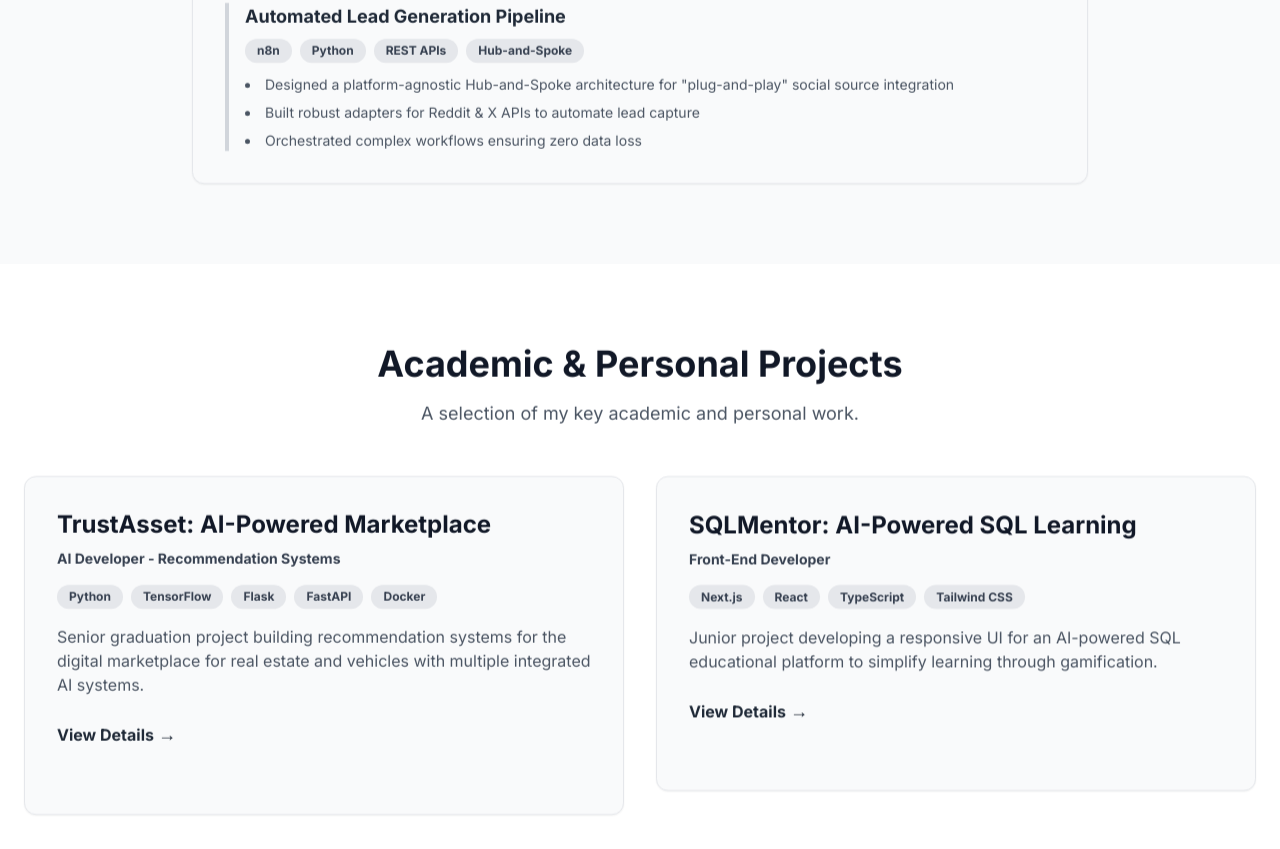
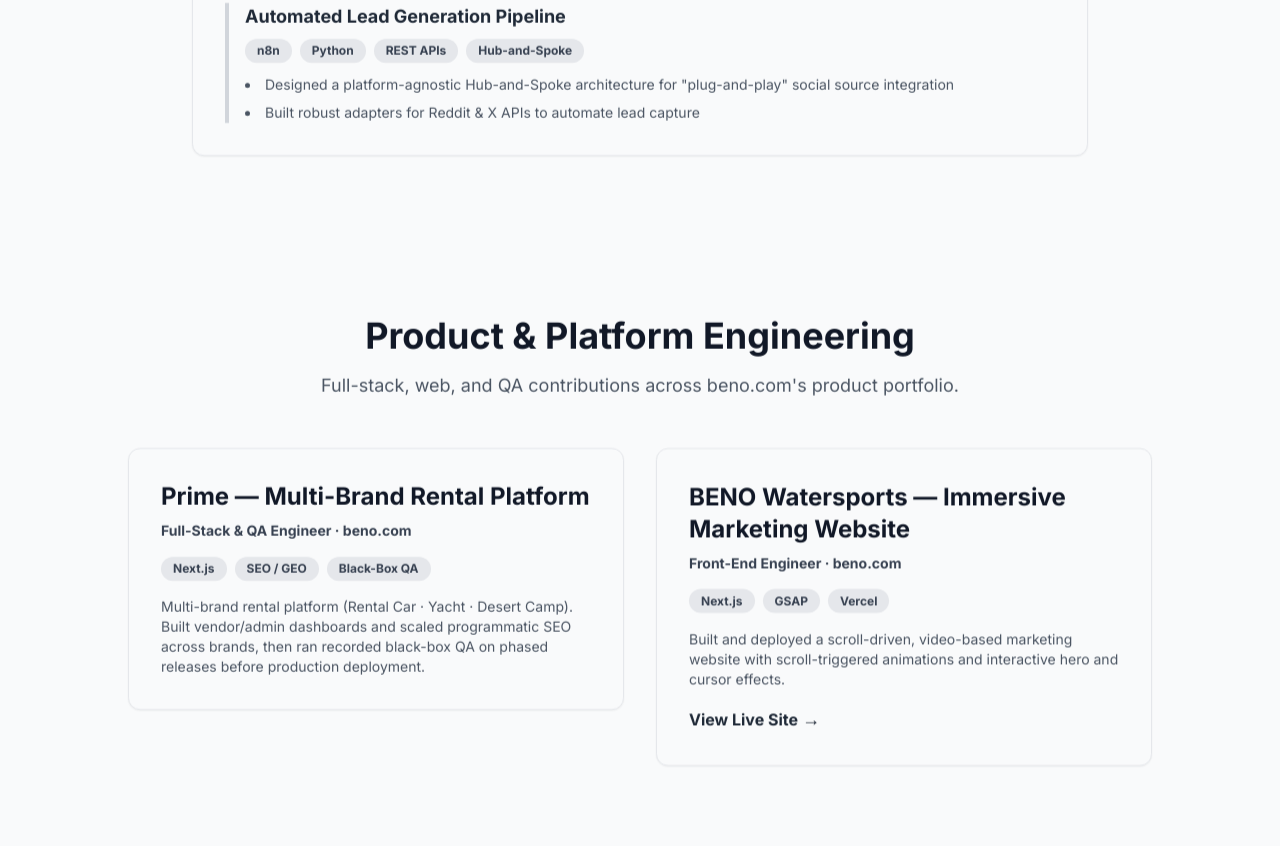
Before and after one commit to Zaed25/cv, a plain HTML site: page index.html in a window 1280 px wide. Shown: the part 1600-2449 px from the top of the page. Drawn offline with nearby package versions, Linux system fonts and the light colour scheme.

Commit message:
Add Product & Platform Engineering section to index.html
Added a new section for Product & Platform Engineering with details about projects and roles.

```diff
--- a/index.html
+++ b/index.html
@@ -693,6 +693,7 @@
             <a href="#hero" class="text-xl font-bold tracking-tight text-gray-900">Muhammad Zaid Al Nahhas</a>
             <nav class="hidden md:flex space-x-8 text-sm font-medium text-gray-600">
                 <a href="#experience" class="hover:text-gray-900 transition-colors">Experience</a>
+                <a href="#platform" class="hover:text-gray-900 transition-colors">Platform</a>
                 <a href="#projects" class="hover:text-gray-900 transition-colors">Projects</a>
                 <a href="#skills" class="hover:text-gray-900 transition-colors">Skills</a>
                 <a href="#education" class="hover:text-gray-900 transition-colors">Education</a>
@@ -708,6 +709,7 @@
         </div>
         <div id="mobile-menu" class="hidden md:hidden bg-white border-t border-gray-200">
             <a href="#experience" class="block py-3 px-6 text-sm hover:bg-gray-50">Experience</a>
+            <a href="#platform" class="block py-3 px-6 text-sm hover:bg-gray-50">Platform</a>
             <a href="#projects" class="block py-3 px-6 text-sm hover:bg-gray-50">Projects</a>
             <a href="#skills" class="block py-3 px-6 text-sm hover:bg-gray-50">Skills</a>
             <a href="#education" class="block py-3 px-6 text-sm hover:bg-gray-50">Education</a>
@@ -829,9 +831,59 @@
                                     <li>Designed a platform-agnostic Hub-and-Spoke architecture for "plug-and-play"
                                         social source integration</li>
                                     <li>Built robust adapters for Reddit & X APIs to automate lead capture</li>
-                                    <li>Orchestrated complex workflows ensuring zero data loss</li>
                                 </ul>
                             </div>
+                        </div>
+                    </div>
+                </div>
+            </div>
+        </section>
+
+        <!-- Product & Platform Engineering Section -->
+        <section id="platform" class="py-20 bg-gray-50 relative z-10">
+            <div class="container mx-auto px-6">
+                <div class="text-center mb-12 reveal-on-scroll">
+                    <h2 class="text-3xl md:text-4xl font-bold text-gray-900">
+                        Product & Platform Engineering
+                    </h2>
+                    <p class="mt-4 text-lg text-gray-600">
+                        Full-stack, web, and QA contributions across beno.com's product portfolio.
+                    </p>
+                </div>
+                <div class="grid grid-cols-1 md:grid-cols-2 gap-8 max-w-5xl mx-auto md:items-start">
+                    <!-- Prime -->
+                    <div class="card rounded-xl p-8 shadow-sm reveal-on-scroll">
+                        <h3 class="text-2xl font-bold text-gray-900">Prime — Multi-Brand Rental Platform</h3>
+                        <p class="mt-2 text-sm font-semibold text-gray-700">Full-Stack & QA Engineer · beno.com</p>
+                        <div class="mt-4 flex flex-wrap gap-2">
+                            <span class="tag text-xs font-semibold px-3 py-1 rounded-full">Next.js</span>
+                            <span class="tag text-xs font-semibold px-3 py-1 rounded-full">SEO / GEO</span>
+                            <span class="tag text-xs font-semibold px-3 py-1 rounded-full">Black-Box QA</span>
+                        </div>
+                        <p class="mt-4 text-gray-600 text-sm">
+                            Multi-brand rental platform (Rental Car · Yacht · Desert Camp). Built vendor/admin dashboards
+                            and scaled programmatic SEO across brands, then ran recorded black-box QA on phased releases
+                            before production deployment.
+                        </p>
+                    </div>
+                    <!-- BENO Watersports -->
+                    <div class="card rounded-xl p-8 shadow-sm reveal-on-scroll" style="transition-delay: 150ms">
+                        <h3 class="text-2xl font-bold text-gray-900">BENO Watersports — Immersive Marketing Website</h3>
+                        <p class="mt-2 text-sm font-semibold text-gray-700">Front-End Engineer · beno.com</p>
+                        <div class="mt-4 flex flex-wrap gap-2">
+                            <span class="tag text-xs font-semibold px-3 py-1 rounded-full">Next.js</span>
+                            <span class="tag text-xs font-semibold px-3 py-1 rounded-full">GSAP</span>
+                            <span class="tag text-xs font-semibold px-3 py-1 rounded-full">Vercel</span>
+                        </div>
+                        <p class="mt-4 text-gray-600 text-sm">
+                            Built and deployed a scroll-driven, video-based marketing website with scroll-triggered
+                            animations and interactive hero and cursor effects.
+                        </p>
+                        <div class="mt-4">
+                            <a href="https://beno-watersports.vercel.app/" target="_blank"
+                                class="font-semibold text-gray-800 hover:underline inline-flex items-center gap-1">
+                                View Live Site <span class="text-lg">&rarr;</span>
+                            </a>
                         </div>
                     </div>
                 </div>
@@ -1273,7 +1325,12 @@
                             <span
                                 class="bg-gray-200 text-gray-800 text-sm font-medium px-4 py-2 rounded-lg tag">LLMs</span>
                             <span
+                                class="bg-gray-200 text-gray-800 text-sm font-medium px-4 py-2 rounded-lg tag">Gemini</span>
+                            <span
                                 class="bg-gray-200 text-gray-800 text-sm font-medium px-4 py-2 rounded-lg tag">RAG</span>
+                            <span
+                                class="bg-gray-200 text-gray-800 text-sm font-medium px-4 py-2 rounded-lg tag">Multi-Tenant
+                                RAG</span>
                             <span
                                 class="bg-gray-200 text-gray-800 text-sm font-medium px-4 py-2 rounded-lg tag">Multi-Agent
                                 Systems</span>
@@ -1305,6 +1362,8 @@
                             <span
                                 class="bg-gray-200 text-gray-800 text-sm font-medium px-4 py-2 rounded-lg tag">Tailwind
                                 CSS</span>
+                            <span
+                                class="bg-gray-200 text-gray-800 text-sm font-medium px-4 py-2 rounded-lg tag">GSAP</span>
                             <span class="bg-gray-200 text-gray-800 text-sm font-medium px-4 py-2 rounded-lg tag">REST
                                 APIs</span>
                         </div>
@@ -1353,6 +1412,11 @@
                                 class="bg-gray-200 text-gray-800 text-sm font-medium px-4 py-2 rounded-lg tag">NumPy</span>
                             <span
                                 class="bg-gray-200 text-gray-800 text-sm font-medium px-4 py-2 rounded-lg tag">Supabase</span>
+                            <span
+                                class="bg-gray-200 text-gray-800 text-sm font-medium px-4 py-2 rounded-lg tag">JWT
+                                Auth</span>
+                            <span
+                                class="bg-gray-200 text-gray-800 text-sm font-medium px-4 py-2 rounded-lg tag">Vercel</span>
                         </div>
                     </div>
                 </div>
@@ -1399,7 +1463,7 @@
                                     2026 – Present
                                 </p>
                                 <h4 class="font-bold text-lg mt-1">
-                                    Master of Web Science and Artificial Intelligence (MWS)
+                                    Master of Web Science and Artificial Intelligence (MWIS)
                                 </h4>
                                 <p class="text-sm text-gray-600 mt-1">
                                     Syrian Virtual University (SVU)
```
